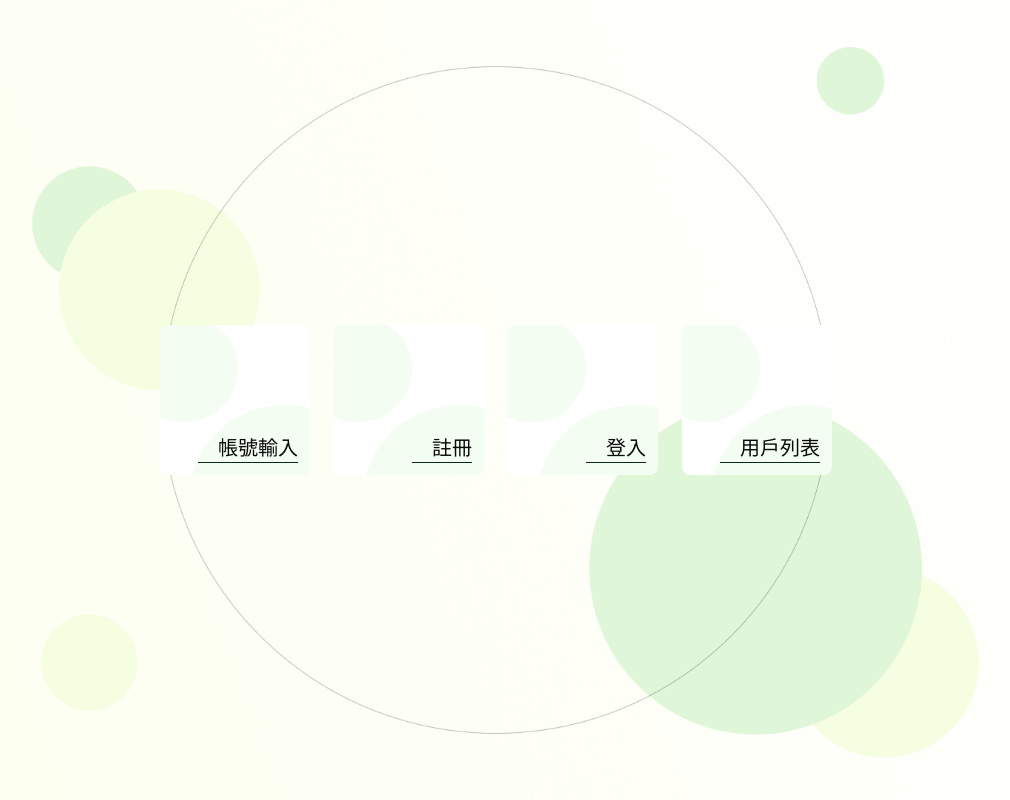
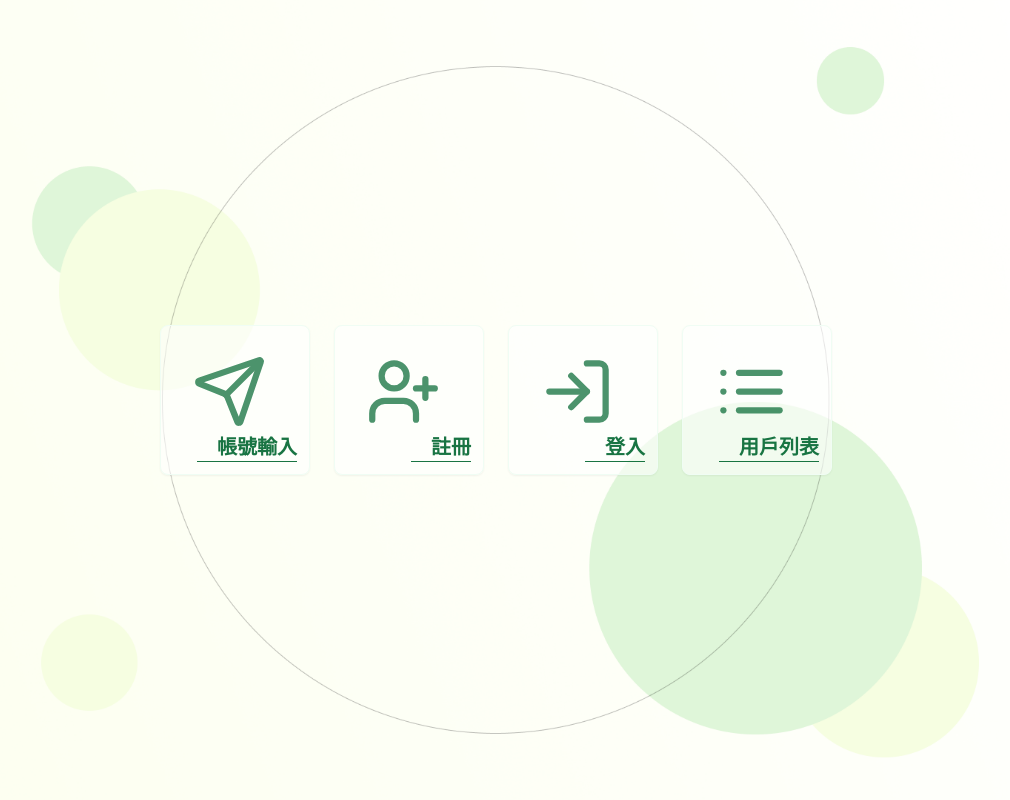
Before and after one commit to nan-sansan/Interview-Online-Test, a Next.js app: page / in a window 1280 px wide. Shown: the whole page, without its empty margins (144-1154 px from the left). Built offline with nearby package versions, Linux system fonts and the light colour scheme.

Commit message:
版面優化

```diff
--- a/src/app/login/page.tsx
+++ b/src/app/login/page.tsx
@@ -35,7 +35,8 @@ export default function LoginPage() {
 
   return (
     <div className="flex w-full h-full items-center justify-center ">
-      <div className="w-[500px] mx-auto flex flex-col gap-5 p-[20px] rounded-md shadow-xs ">
+      <div className="w-[500px] h-[300px] bg-white/60 mx-auto flex flex-col gap-5 p-[20px] rounded-md shadow-xs ">
+        <h1 className="text-2xl font-bold">登入</h1>
         <>
           <Label htmlFor="acc">請輸入帳號名稱</Label>
           <Input
--- a/src/app/page.tsx
+++ b/src/app/page.tsx
@@ -2,20 +2,21 @@
 
 import { useAuthStore } from "@/stores/userStore";
 import Link from "next/link";
-import { LogOut } from "lucide-react";
+import { LogOut, Send, UserPlus, LogIn, List } from "lucide-react";
 import { Button } from "@/components/ui/button";
+import { cn } from "@/lib/utils";
 
 export default function WelcomePage() {
   const workRoute = [
-    { path: "typeAccount", display: "帳號輸入" },
-    { path: "/register", display: "註冊" },
-    { path: "/login", display: "登入" },
-    { path: "/userList", display: "用戶列表" },
+    { path: "typeAccount", display: "帳號輸入", icon: <Send size={75} /> },
+    { path: "/register", display: "註冊", icon: <UserPlus size={75} /> },
+    { path: "/login", display: "登入", icon: <LogIn size={75} /> },
+    { path: "/userList", display: "用戶列表", icon: <List size={75} /> },
   ];
   const { name, logout } = useAuthStore();
   return (
     <div className="flex w-full h-full items-center justify-center">
-      <div className="w-[800px] p-[20px] mx-auto flex flex-col items-center justify-center gap-5 rounded-md">
+      <div className="w-[800px] p-[20px] mx-auto flex flex-col items-center justify-center gap-8 rounded-md">
         {name && (
           <div className="flex justify-center items-center gap-1">
             <h1 className="text-3xl font-bold">HI！{name} 歡迎回來</h1>
@@ -32,8 +33,18 @@ export default function WelcomePage() {
         <div className="flex gap-6">
           {workRoute.map((route, index) => (
             <Link href={route.path} key={index}>
-              <div className="card-image w-[150px] h-[150px] pb-3 pr-3 flex items-end justify-end text-xl  rounded-md hover:shadow-sm">
-                <div className=" border-b border-green-950 pl-5">
+              <div
+                className={cn(
+                  "bg-white/60 hover:bg-white/80 hover:shadow-md transition-all duration-75 w-[150px] h-[150px]",
+                  "pb-3 pr-3 text-xl rounded-md shadow-xs border-1 border-green-50",
+                  "flex flex-col gap-1 items-end justify-end",
+                  "hover:shadow-sm hover:border-gray-50 hover:translate-y-[-4px] hover:scale-105",
+                )}
+              >
+                <div className="w-full flex justify-center text-green-800 opacity-70">
+                  {route.icon}
+                </div>
+                <div className=" border-b  text-green-800 border-green-800 pl-5 font-bold opacity-90">
                   {route.display}
                 </div>
               </div>
--- a/src/app/register/page.tsx
+++ b/src/app/register/page.tsx
@@ -50,8 +50,10 @@ export default function RegisterPage() {
   };
   return (
     <div className="flex w-full h-full items-center justify-center ">
-      <div className="w-[500px] mx-auto flex flex-col gap-5 p-[20px] rounded-md shadow-xs">
-        <h1 className="text-xl">註冊</h1>
+      <div className="bg-white/60  w-[500px] mx-auto flex flex-col gap-5 p-[20px] rounded-md shadow-xs">
+        <>
+          <h1 className="text-2xl font-bold">註冊</h1>
+        </>
         <div>
           <Label htmlFor="acc">請輸入註冊帳號</Label>
           <Input
--- a/src/app/typeAccount/page.tsx
+++ b/src/app/typeAccount/page.tsx
@@ -39,13 +39,14 @@ export default function TypeAccount() {
   };
 
   return (
-    <div className="flex w-full h-full items-center justify-center ">
-      <div className="flex flex-col gap-2 mx-auto w-[50vw] ">
+    <div className="flex w-full h-full items-center justify-center">
+      <div className="flex flex-col justify-center gap-5 mx-auto w-[500px] h-[250px] bg-white/60 p-[20px] rounded-md ">
+        <h1 className="text-2xl font-bold">帳號輸入</h1>
         {submitted ? (
           <div className="text-xl font-bold text-center">Hi, {submitted}!</div>
         ) : (
           <>
-            <Label htmlFor="acc">請輸入名稱</Label>
+            <Label htmlFor="acc">請輸入帳號名稱</Label>
             <Input
               id="acc"
               type="text"
--- a/src/app/userList/page.tsx
+++ b/src/app/userList/page.tsx
@@ -50,6 +50,8 @@ export default function ListPage() {
   }
   return (
     <div className="flex flex-col w-full h-full items-center justify-between gap-5 py-10">
+      <div className="flex-1 bg-white/60 p-6 rounded-md shadow-xs">
+        <h1 className="text-2xl p-2 font-bold">用戶列表</h1>
         <Table className="w-[1000px] mx-auto p-[20px] ">
           <TableHeader>
             <TableRow>
@@ -99,6 +101,7 @@ export default function ListPage() {
               ))}
           </TableBody>
         </Table>
+      </div>
       <div className="flex gap-2">
         <Select onValueChange={(value) => setSize(Number(value))}>
           <SelectTrigger>{size}</SelectTrigger>
```
Lines whose indentation alone changed are shown as unchanged.
